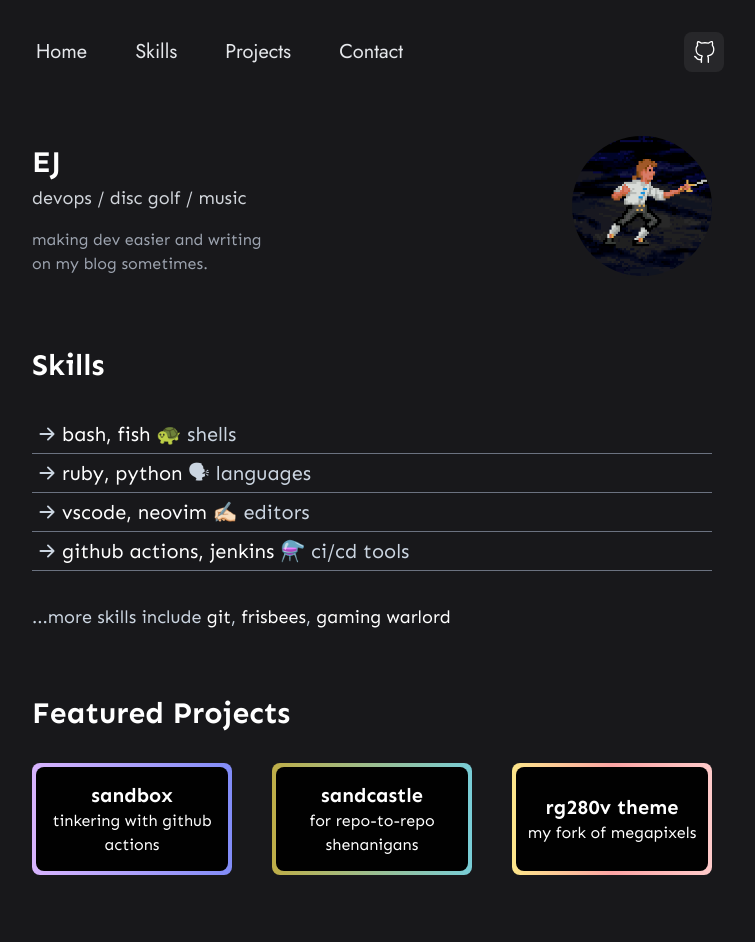
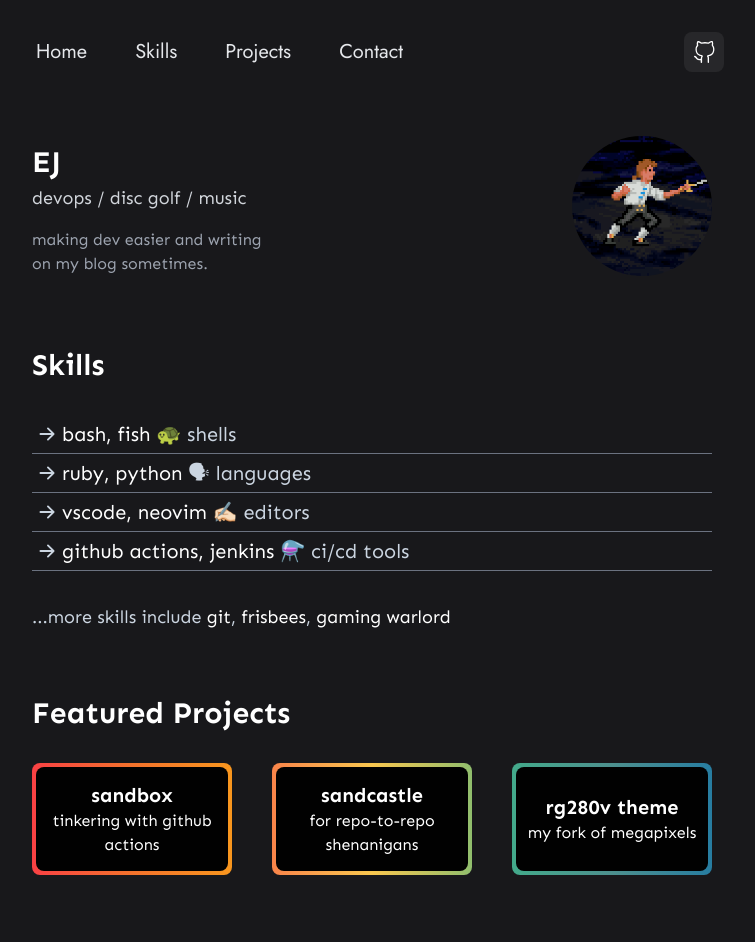
Before and after one commit to Mawdac/portfolio, a Next.js app: page / in a window 1280 px wide. Shown: the top 942 px of the page, without its empty margins (268-1023 px from the left). Built offline with nearby package versions, Linux system fonts and the light colour scheme; no server answers.

Commit message:
:art: style: Fresh coat of paint

```diff
--- a/components/Sections/Projects.section.tsx
+++ b/components/Sections/Projects.section.tsx
@@ -9,7 +9,7 @@ const Projects: NextComponentType = () => {
       <div className="my-8 flex flex-col items-center justify-center gap-10 sm:flex-row">
         <Link href="https://github.com/Mawdac/github-actions-sandbox" passHref>
           <a
-            className="h-[7rem] w-[14rem] cursor-pointer rounded-lg bg-gradient-to-r from-[#D8B4FE] to-[#818CF8] p-1 text-white duration-100 hover:scale-105"
+            className="h-[7rem] w-[14rem] cursor-pointer rounded-lg bg-gradient-to-r from-[#f94144] via-[#f3722c] to-[#f8961e] p-1 text-white duration-100 hover:scale-105"
             target="_blank"
             rel="noopener noreferrer"
           >
@@ -22,7 +22,7 @@ const Projects: NextComponentType = () => {
 
         <Link href="https://github.com/Mawdac/github-actions-sandcastle" passHref>
           <a
-            className="h-[7rem] w-[14rem] cursor-pointer rounded-lg bg-gradient-to-r from-[#BFAE48] to-[#78CDD7] p-1 text-white duration-100 hover:scale-105"
+            className="h-[7rem] w-[14rem] cursor-pointer rounded-lg bg-gradient-to-r from-[#f9844a] via-[#f9c74f] to-[#90be6d] p-1 text-white duration-100 hover:scale-105"
             target="_blank"
             rel="noopener noreferrer"
           >
@@ -35,7 +35,7 @@ const Projects: NextComponentType = () => {
 
         <Link href="https://github.com/Mawdac/sm-theme-megapixels/tree/patch-2" passHref>
           <a
-            className="h-[7rem] w-[14rem] cursor-pointer rounded-lg bg-gradient-to-r from-[#FDE68A] via-[#FCA5A5] to-[#FECACA] p-1 text-white duration-100 hover:scale-105"
+            className="h-[7rem] w-[14rem] cursor-pointer rounded-lg bg-gradient-to-r from-[#43aa8b] via-[#4d908e] to-[#277da1] p-1 text-white duration-100 hover:scale-105"
             target="_blank"
             rel="noopener noreferrer"
           >
```
